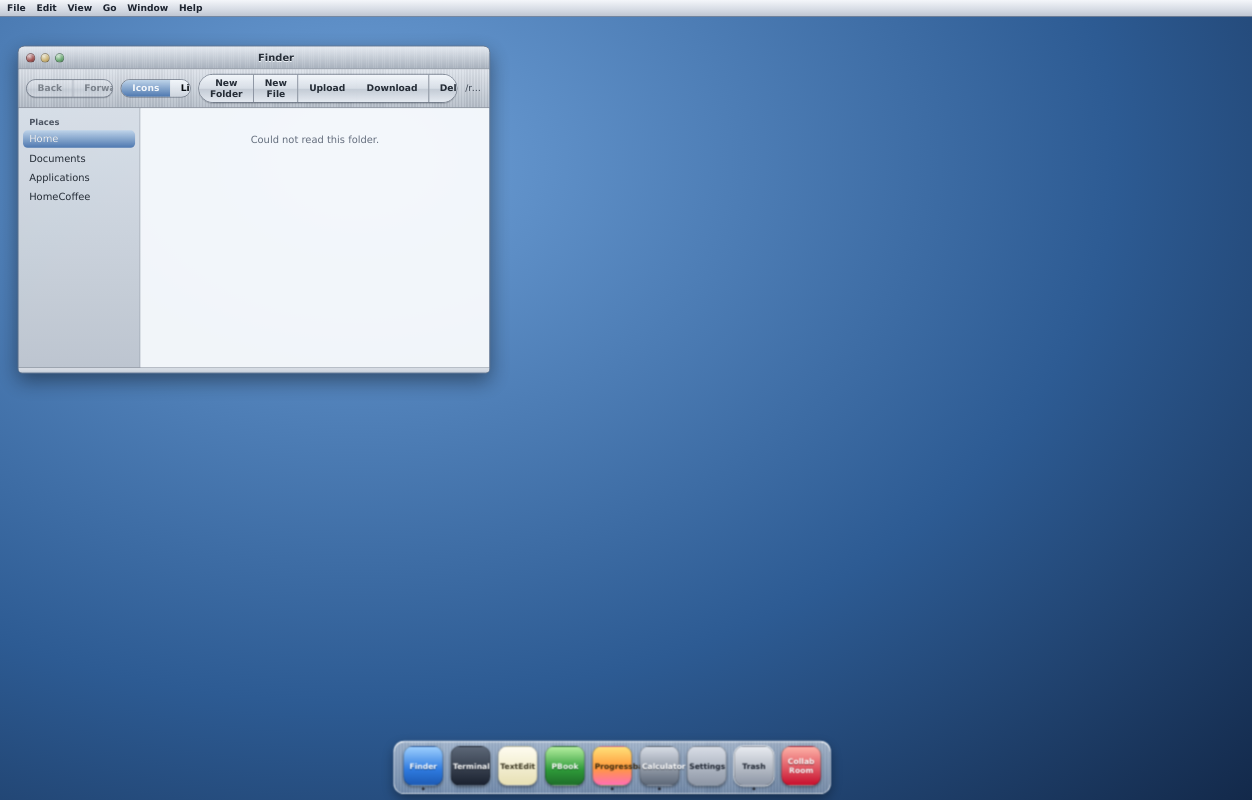
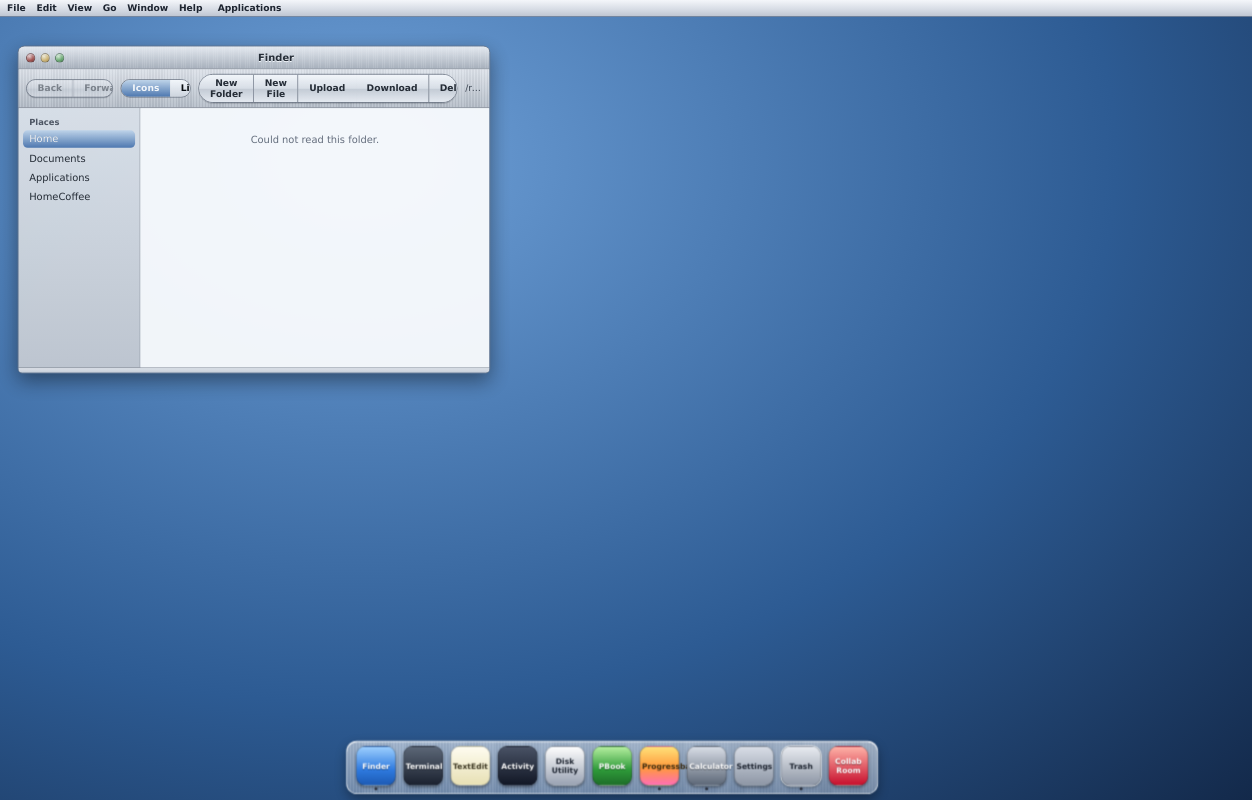
Before and after one commit to AdrianMannaCodes/HomeCoffee, a plain HTML site: page ui/aqua/index.html in a window 1280 px wide. Shown: the full height of the page, 28-1280 px from the left. Drawn offline with Linux system fonts and the light colour scheme; no server answers.

Commit message:
Wire Activity Monitor, Disk Utility, desktop files, and Applications menu into BarOS shell

```diff
--- a/ui/aqua/index.html
+++ b/ui/aqua/index.html
@@ -11,12 +11,14 @@
 <link rel="stylesheet" href="game.css">
 <link rel="stylesheet" href="calculator.css">
 <link rel="stylesheet" href="responsive.css">
+<link rel="stylesheet" href="extras.css">
 </head>
 <body>
 <div id="stage">
   <div id="menubar">
     <span class="bar-logo" id="bar-logo" title="About BarOS" onclick="RedStarWM.show(document.getElementById('about-window'))"><svg width="18" height="13" viewBox="0 0 54 39" aria-hidden="true"><rect x="1" y="5" width="16" height="29" rx="4" fill="#3d8bfd"/><rect x="19" y="5" width="16" height="29" rx="4" fill="#f5c518"/><rect x="37" y="5" width="16" height="29" rx="4" fill="#ff7a1a"/></svg></span>
     <span>File</span><span>Edit</span><span>View</span><span>Go</span><span>Window</span><span>Help</span>
+    <span class="menu-apps" id="menu-apps" title="Applications">Applications</span>
     <span class="clock" id="clock"></span>
   </div>
 
@@ -248,6 +250,8 @@
     <div class="dock-item dock-finder" data-app="finder-window" title="Finder"><span data-i18n="finder">Finder</span></div>
     <div class="dock-item dock-konsol" data-app="konsol-window" title="Terminal"><span data-i18n="konsol">Terminal</span></div>
     <div class="dock-item dock-notes" data-app="notes-window" title="TextEdit"><span data-i18n="notes">TextEdit</span></div>
+    <div class="dock-item dock-activity" data-app="activity-window" title="Activity Monitor"><span>Activity</span></div>
+    <div class="dock-item dock-diskutil" data-app="diskutil-window" title="Disk Utility"><span>Disk Utility</span></div>
     <div class="dock-item dock-messenger" data-app="messenger-window" title="PBook"><span>PBook</span></div>
     <div class="dock-item dock-game" data-app="game-window" title="Progressbar"><span>Progressbar</span></div>
     <div class="dock-item dock-calc" data-app="calc-window" title="Calculator"><span>Calculator</span></div>
@@ -262,5 +266,6 @@
 <script src="messenger.js"></script>
 <script src="game.js"></script>
 <script src="calculator.js"></script>
+<script src="extras.js"></script>
 </body>
 </html>
```
